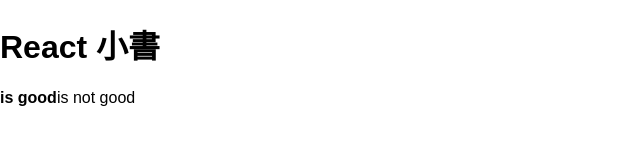
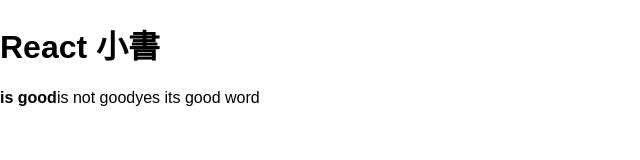
Before and after one commit to kmsheng/react-naive-book-katas, a React (Create React App) app in the folder hello-react/: page / in a window 1280 px wide. Shown: the top 160 px of the page, without its empty margins (0-640 px from the left). Built offline with nearby package versions, Linux system fonts and the light colour scheme.

Commit message:
add const pieceOfHtml

```diff
--- a/hello-react/src/index.js
+++ b/hello-react/src/index.js
@@ -8,11 +8,13 @@
 
   render() {
     const isGoodWord = true;
+    const pieceOfHtml = isGoodWord ? <span>yes its good word</span> : null;
     return (
       <div>
         <h1 className="title">React 小書</h1>
         {isGoodWord && <strong>is good</strong>}
         {false ? <strong>is good</strong> : <span>is not good</span>}
+        {pieceOfHtml}
       </div>
     );
   }
```
